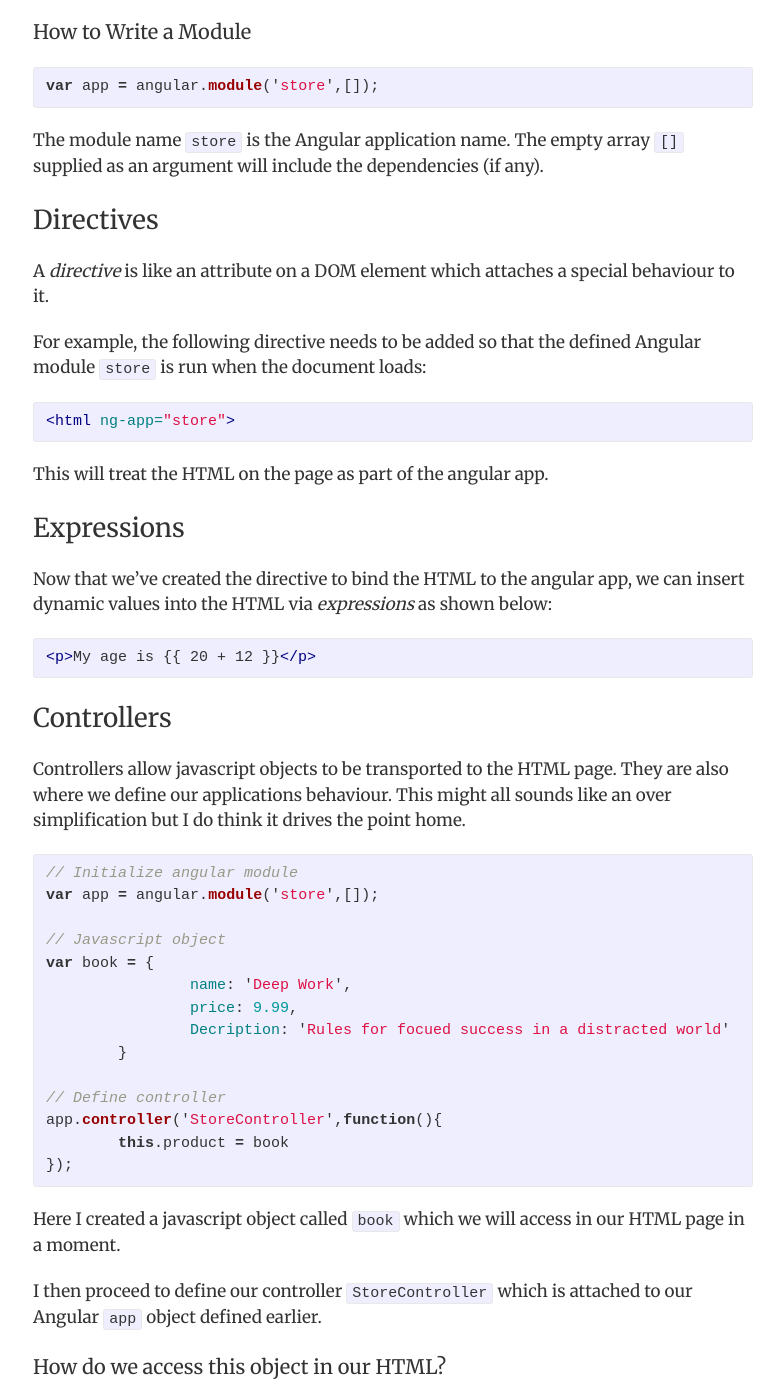
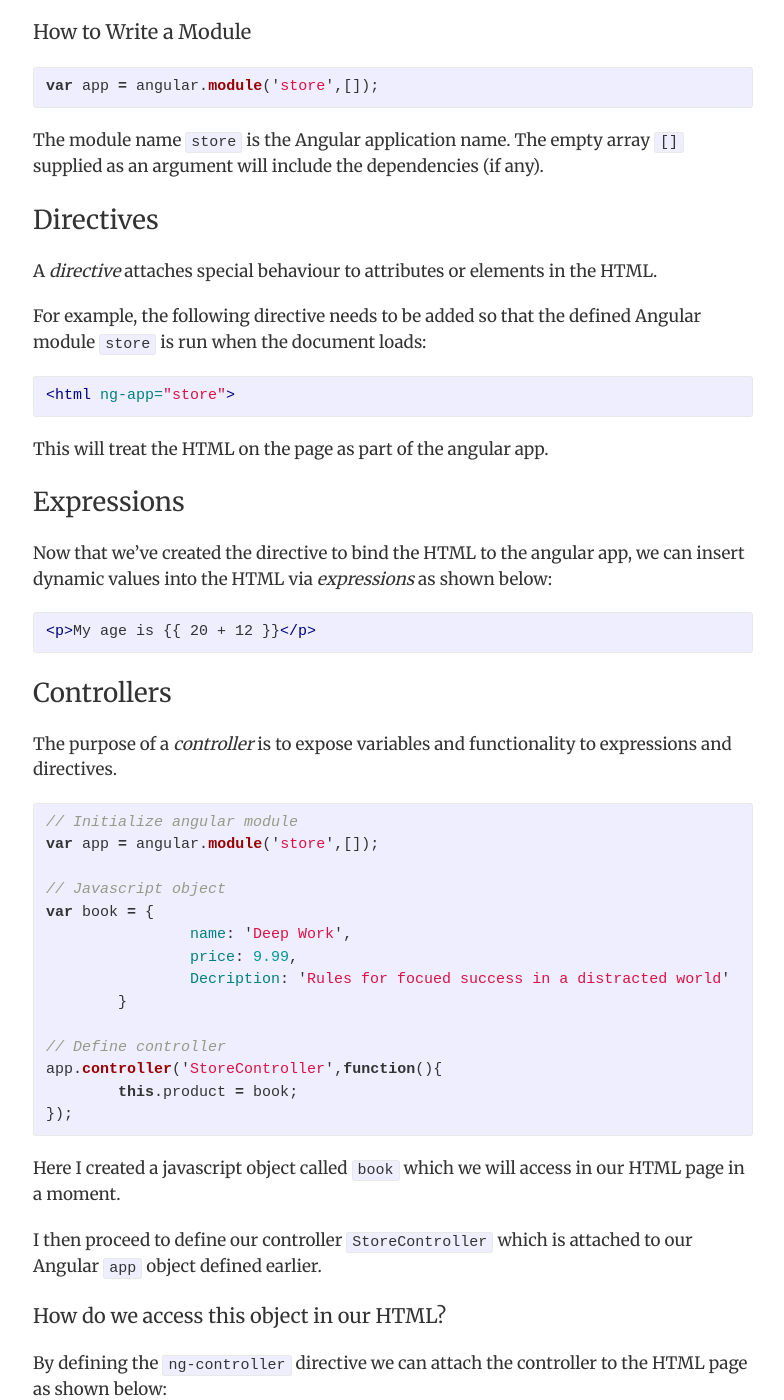
Before and after one commit to haani-niyaz/devops-journal, a Jekyll site: the page built from _posts/2016-07-05-learning-angularjs-part-1.markdown, in a window 1280 px wide and 1400 px high, scrolled down 2136 px. Shown: the whole window, without its empty margins (247-1031 px from the left). Built offline with Jekyll 4.4.1, drawn with Linux system fonts in a browser that asks for light colours; nearby versions of some CDN libraries; some of the changed text lies outside the part shown.

Commit message:
Revise details

```diff
--- a/_posts/2016-07-05-learning-angularjs-part-1.markdown
+++ b/_posts/2016-07-05-learning-angularjs-part-1.markdown
@@ -22,7 +22,6 @@
 * Expressions
 * Controllers
 * Filters
-
 
 
 ## Why choose AngularJS?
@@ -90,7 +89,7 @@
 
 ### Directives
 
-A *directive* is like an attribute on a DOM element which attaches a special behaviour to it.
+A *directive* attaches special behaviour to attributes or elements in the HTML.
 
 For example, the following directive needs to be added so that the defined Angular module `store` is run when the document loads:
 
@@ -117,7 +116,7 @@
 
 ### Controllers
 
-Controllers allow javascript objects to be transported to the HTML page. They are also where we define our applications behaviour. This might all sounds like an over simplification but I do think it drives the point home.
+ The purpose of a *controller* is to expose variables and functionality to expressions and directives.
 
 {% highlight javascript %}
 
@@ -133,7 +132,7 @@
 
 // Define controller
 app.controller('StoreController',function(){
-	this.product = book
+	this.product = book;
 });
 
 {% endhighlight %}
```
Also changed, not shown: other parts of _posts/2016-07-05-learning-angularjs-part-1.markdown (+2 -0 lines).
